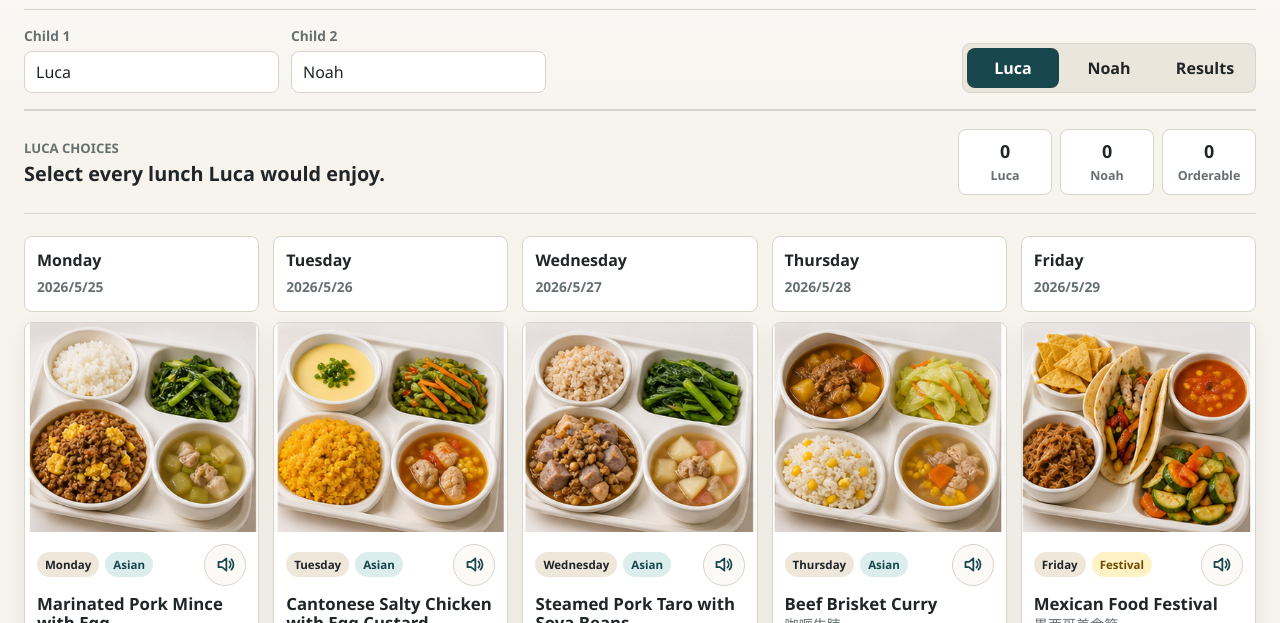
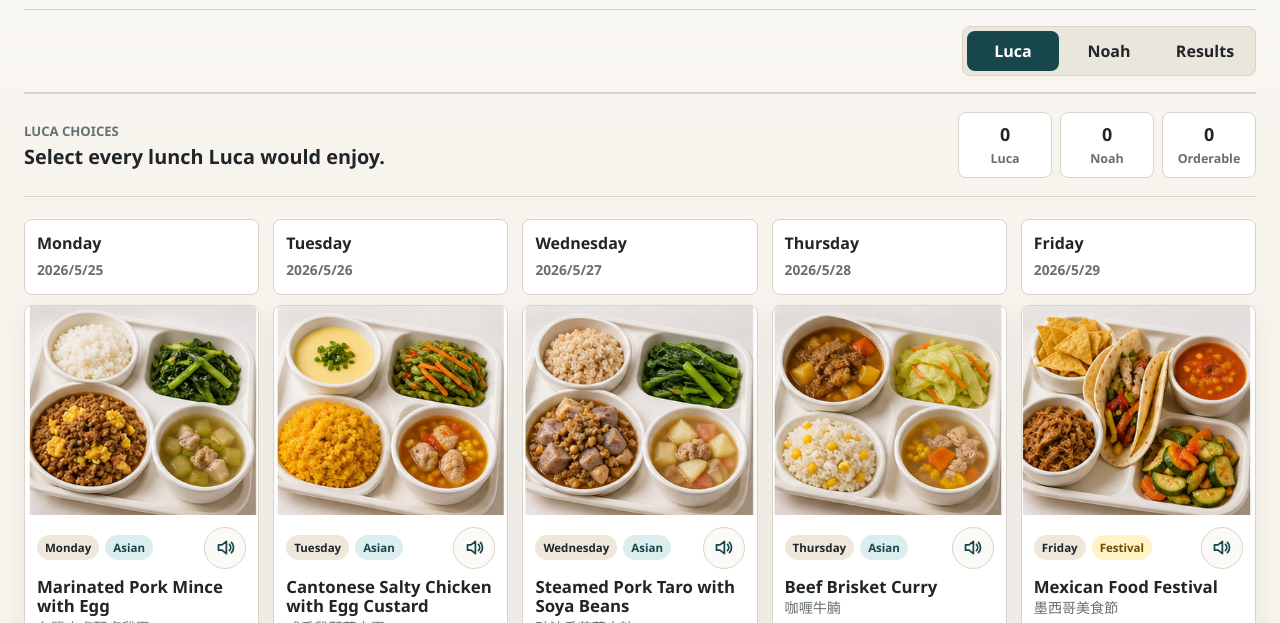
Before and after one commit to ninglee1023-commits/lunch-picker, a website: page index.html in a window 1280 px wide. Shown: the part 108-731 px from the top of the page. Drawn offline with Linux system fonts and the light colour scheme.

Commit message:
Fix kids names and remove name inputs

```diff
--- a/app.js
+++ b/app.js
@@ -221,8 +221,6 @@ const elements = {
   parentPickMeta: document.querySelector("#parentPickMeta"),
   scoreStrip: document.querySelector("#scoreStrip"),
   template: document.querySelector("#mealCardTemplate"),
-  childOneName: document.querySelector("#childOneName"),
-  childTwoName: document.querySelector("#childTwoName"),
   copySummary: document.querySelector("#copySummary"),
   printPage: document.querySelector("#printPage"),
   resetWeek: document.querySelector("#resetWeek")
@@ -434,7 +432,6 @@ function setParentPick(matchKey) {
 }
 
 function render() {
-  syncInputs();
   renderTabs();
   renderScores();
 
@@ -452,15 +449,6 @@ function render() {
     elements.modeLabel.textContent = `${state.names[kid]} choices`;
     elements.modeTitle.textContent = `Select every lunch ${state.names[kid]} would enjoy.`;
     renderMenu();
-  }
-}
-
-function syncInputs() {
-  if (document.activeElement !== elements.childOneName) {
-    elements.childOneName.value = state.names.kid1;
-  }
-  if (document.activeElement !== elements.childTwoName) {
-    elements.childTwoName.value = state.names.kid2;
   }
 }
 
@@ -797,28 +785,6 @@ document.querySelectorAll(".segment").forEach((button) => {
   button.addEventListener("click", () => setView(button.dataset.view));
 });
 
-elements.childOneName.addEventListener("input", (event) => {
-  state.names.kid1 = event.target.value.trim() || "Child 1";
-  saveState();
-  renderTabs();
-  renderScores();
-  if (state.view === "kid1") {
-    elements.modeLabel.textContent = `${state.names.kid1} choices`;
-    elements.modeTitle.textContent = `Select every lunch ${state.names.kid1} would enjoy.`;
-  }
-});
-
-elements.childTwoName.addEventListener("input", (event) => {
-  state.names.kid2 = event.target.value.trim() || "Child 2";
-  saveState();
-  renderTabs();
-  renderScores();
-  if (state.view === "kid2") {
-    elements.modeLabel.textContent = `${state.names.kid2} choices`;
-    elements.modeTitle.textContent = `Select every lunch ${state.names.kid2} would enjoy.`;
-  }
-});
-
 elements.copySummary.addEventListener("click", copySummary);
 elements.printPage.addEventListener("click", () => window.print());
 elements.resetWeek.addEventListener("click", () => {
--- a/index.html
+++ b/index.html
@@ -4,7 +4,7 @@
     <meta charset="utf-8">
     <meta name="viewport" content="width=device-width, initial-scale=1">
     <title>AISG Lunch Picker</title>
-    <link rel="stylesheet" href="styles.css?v=same-day-20260526">
+    <link rel="stylesheet" href="styles.css?v=fixed-kids-20260526">
   </head>
   <body>
     <div class="app-shell">
@@ -22,17 +22,6 @@
 
       <main>
         <section class="control-band" aria-label="Chooser controls">
-          <div class="child-fields">
-            <label>
-              <span>Child 1</span>
-              <input id="childOneName" type="text" autocomplete="off" value="Luca">
-            </label>
-            <label>
-              <span>Child 2</span>
-              <input id="childTwoName" type="text" autocomplete="off" value="Noah">
-            </label>
-          </div>
-
           <div class="segmented" role="tablist" aria-label="Current view">
             <button class="segment active" type="button" data-view="kid1" role="tab" aria-selected="true">Child 1</button>
             <button class="segment" type="button" data-view="kid2" role="tab" aria-selected="false">Child 2</button>
@@ -102,6 +91,6 @@
       </article>
     </template>
 
-    <script src="app.js?v=same-day-20260526"></script>
+    <script src="app.js?v=fixed-kids-20260526"></script>
   </body>
 </html>
--- a/styles.css
+++ b/styles.css
@@ -88,7 +88,6 @@ h3 {
 }
 
 .toolbar,
-.child-fields,
 .segmented,
 .score-strip,
 .meal-meta,
@@ -133,38 +132,10 @@ h3 {
 }
 
 .control-band {
-  display: grid;
-  grid-template-columns: minmax(280px, 1fr) auto;
-  gap: 18px;
-  align-items: end;
+  display: flex;
+  justify-content: flex-end;
+  align-items: center;
   padding: 16px 0;
-}
-
-.child-fields {
-  flex-wrap: wrap;
-  gap: 12px;
-}
-
-.child-fields label {
-  display: grid;
-  gap: 6px;
-  min-width: min(240px, 100%);
-}
-
-.child-fields span {
-  color: var(--muted);
-  font-size: 0.86rem;
-  font-weight: 700;
-}
-
-.child-fields input {
-  width: 100%;
-  min-height: 42px;
-  border: 1px solid var(--line);
-  border-radius: 8px;
-  background: var(--surface);
-  color: var(--ink);
-  padding: 9px 11px;
 }
 
 .segmented {
@@ -610,7 +581,7 @@ h3 {
   }
 
   .control-band {
-    grid-template-columns: 1fr;
+    justify-content: stretch;
   }
 
   .segmented {
```
